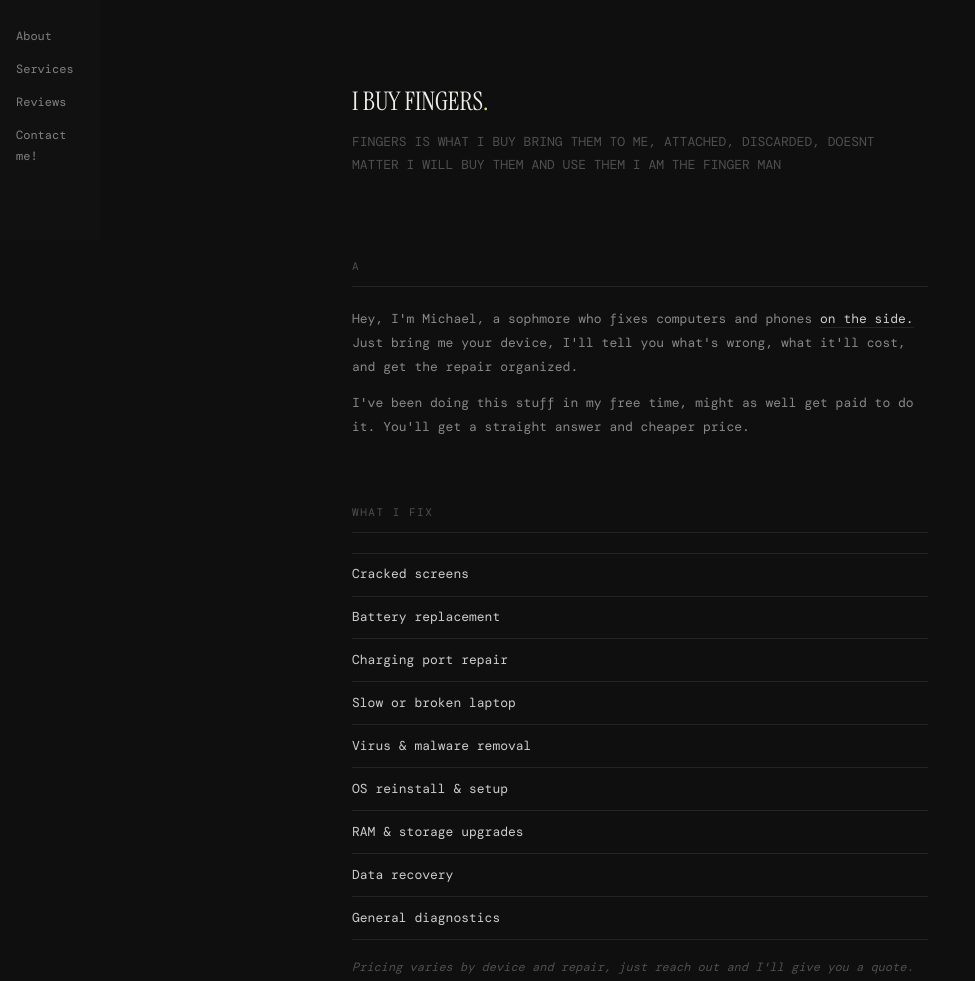
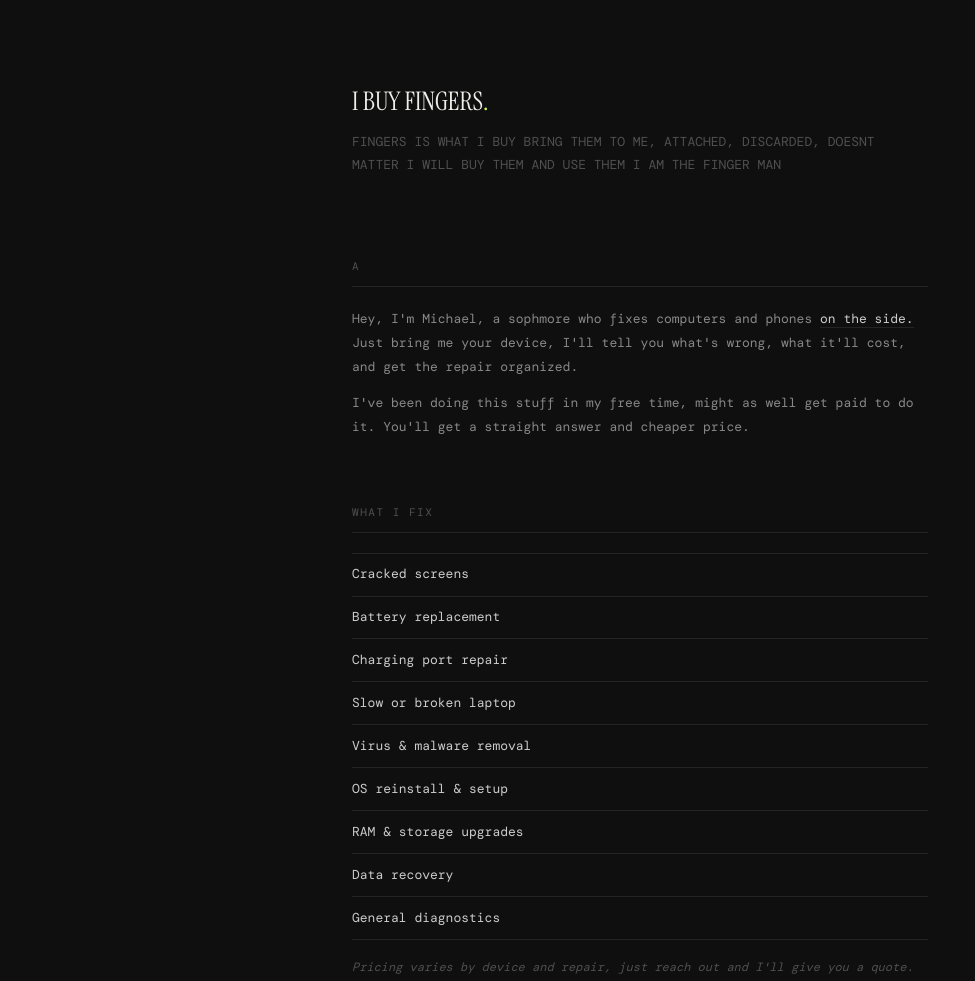
Before and after one commit to michemiche3/goo, a plain HTML site: page index.html in a window 1280 px wide. Shown: the top 981 px of the page, without its empty margins (0-975 px from the left). Drawn offline with nearby package versions, Linux system fonts and the light colour scheme; a web font is replaced by a local one.

Commit message:
Update index.html

```diff
--- a/index.html
+++ b/index.html
@@ -161,13 +161,6 @@
 </head>
 <body>
 
-  <div class="sidenav">
-  <a href="/about/">About</a>
-  <a href="/services/">Services</a>
-  <a href="/reviews/">Reviews</a>
-  <a href="/contacts/">Contact me!</a>
-</div>
-
   <header>
     <div class="site-name">I BUY FINGERS<span>.</span></div>
     <div class="site-tagline">FINGERS IS WHAT I BUY BRING THEM TO ME, ATTACHED, DISCARDED, DOESNT MATTER I WILL BUY THEM AND USE THEM I AM THE FINGER MAN</div>
```
